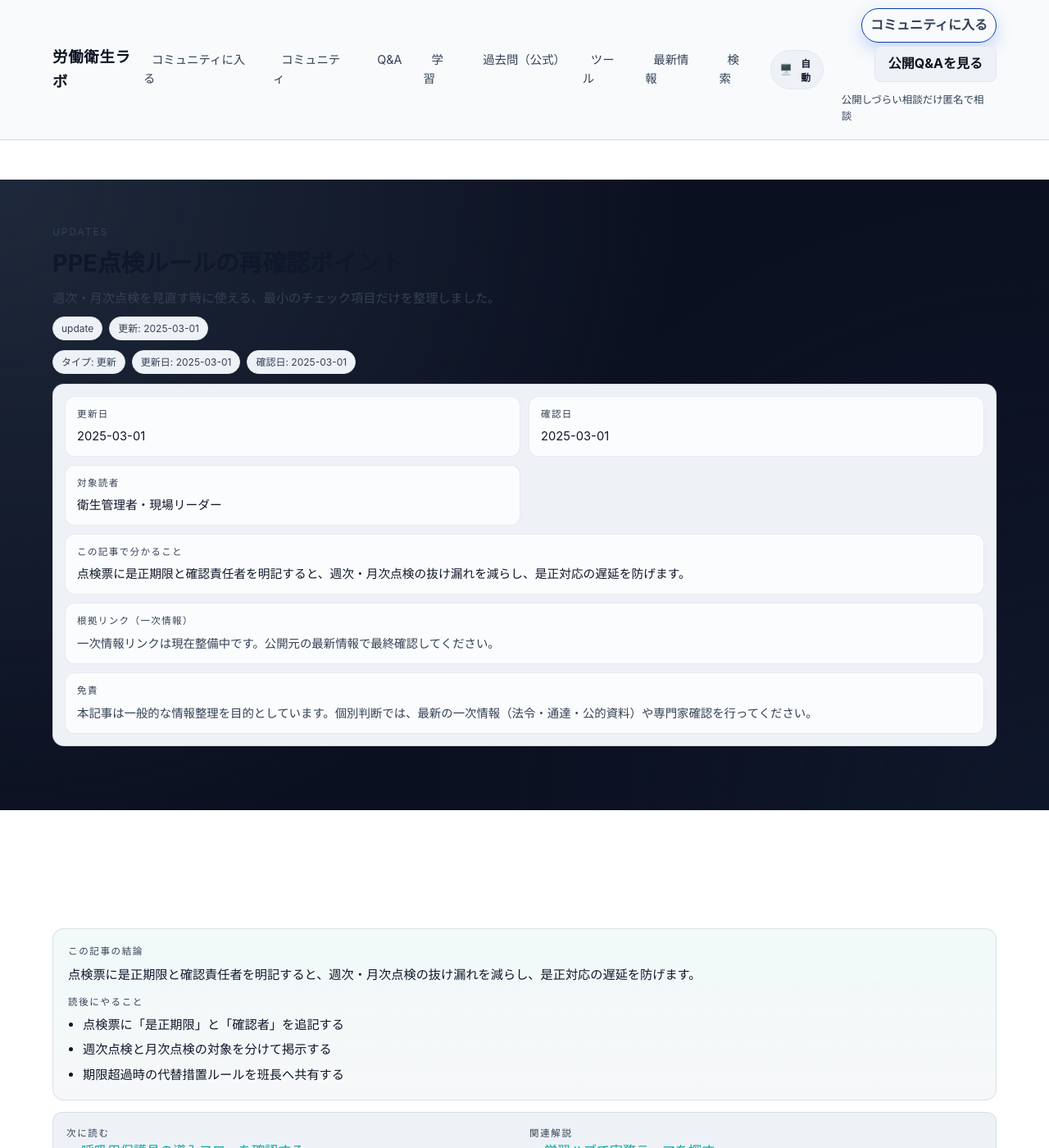
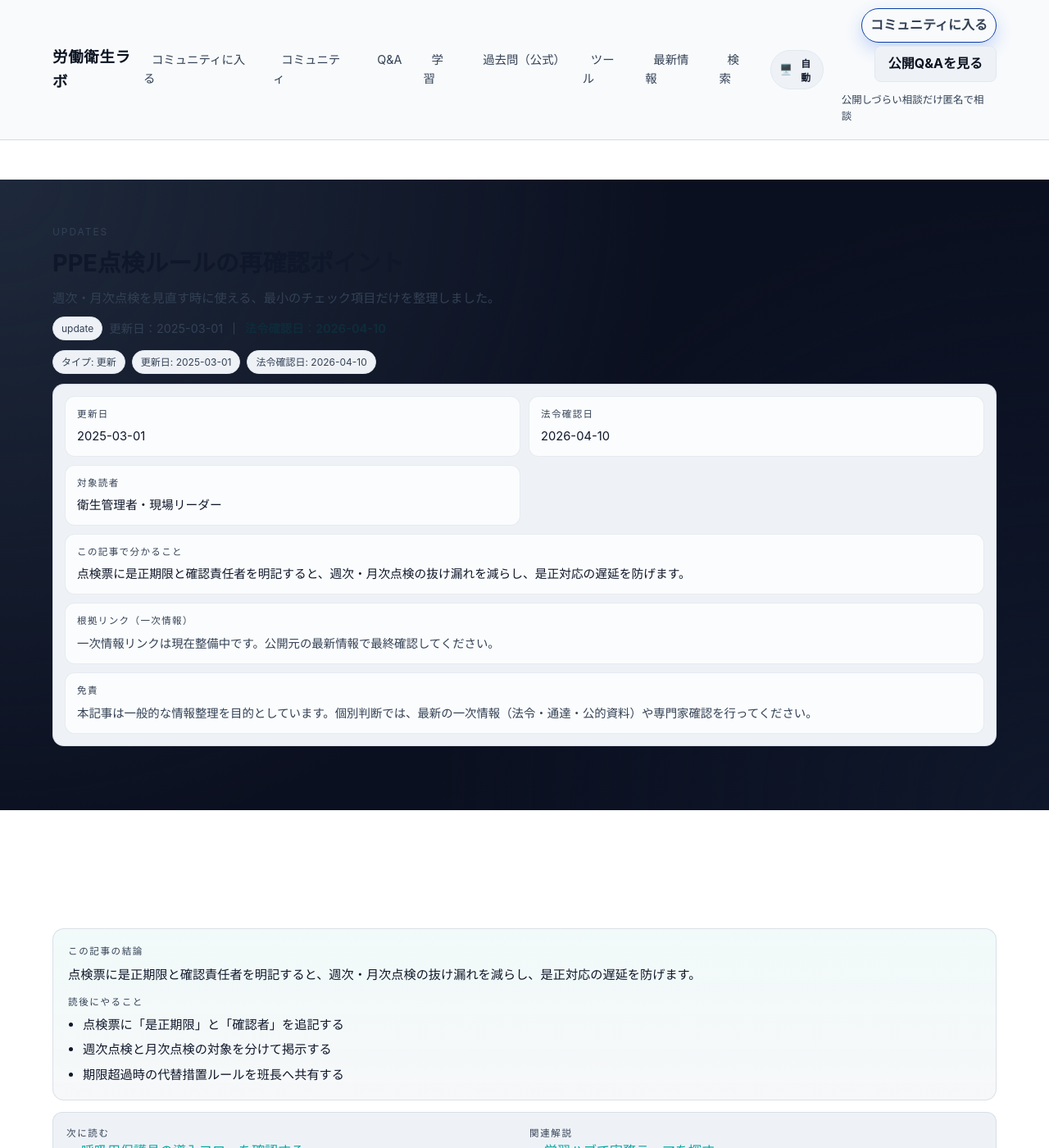
Before and after one commit to rodoeisei-lab/rodoeisei-lab, a Jekyll site: the page built from _updates/ppe-checklist.md, in a window 1280 px wide and 1400 px high. Shown: the whole window at 82% size. Built offline with Jekyll 4.4.1, drawn with Linux system fonts in a browser that asks for light colours.

Commit message:
Add legal-check date metadata in article headers

```diff
--- a/_includes/article-meta-header.html
+++ b/_includes/article-meta-header.html
@@ -25,7 +25,7 @@
     <span class="badge">タイプ: {{ article_type_label }}</span>
     {% if reading_time %}<span class="badge">読了目安: {{ reading_time }}</span>{% endif %}
     {% if updated_at %}<span class="badge">更新日: {{ updated_at }}</span>{% endif %}
-    {% if checked_at %}<span class="badge">確認日: {{ checked_at }}</span>{% endif %}
+    {% if checked_at %}<span class="badge">法令確認日: {{ checked_at }}</span>{% endif %}
     {% if has_sources %}<span class="badge">根拠あり</span>{% endif %}
   </div>
 
@@ -39,7 +39,7 @@
 
     {% if checked_at %}
     <div class="article-trust-meta__item">
-      <p class="article-trust-meta__label">確認日</p>
+      <p class="article-trust-meta__label">法令確認日</p>
       <p class="article-trust-meta__value">{{ checked_at }}</p>
     </div>
     {% endif %}
--- a/_layouts/article.html
+++ b/_layouts/article.html
@@ -22,7 +22,24 @@ layout: base
       <span class="badge">{{ inferred_article_type }}</span>
       {% if page.reading_time %}<span class="badge">{{ page.reading_time }}</span>{% endif %}
       {% assign hero_updated = page.updated_at | default: page.updated %}
-      {% if hero_updated %}<span class="badge">更新: {{ hero_updated }}</span>{% endif %}
+      {% assign hero_checked = page.checked_at | default: page.source_checked_at | default: page.reviewed_at %}
+      {% assign show_unchecked_legal_date = page.show_unchecked_legal_date | default: site.show_unchecked_legal_date %}
+      {% if hero_updated or hero_checked or show_unchecked_legal_date %}
+      <p class="article-meta-dates">
+        {% if hero_updated %}
+        <span class="article-meta-dates__item">更新日：{{ hero_updated }}</span>
+        {% endif %}
+        {% if hero_updated and hero_checked %}
+        <span class="article-meta-dates__separator" aria-hidden="true">｜</span>
+        {% endif %}
+        {% if hero_checked %}
+        <span class="article-meta-dates__item article-meta-dates__item--checked" title="この日付は、法令・通達などの一次情報を確認した日です">法令確認日：{{ hero_checked }}</span>
+        {% elsif show_unchecked_legal_date %}
+        {% if hero_updated %}<span class="article-meta-dates__separator" aria-hidden="true">｜</span>{% endif %}
+        <span class="article-meta-dates__item article-meta-dates__item--pending" title="この日付は、法令・通達などの一次情報を確認した日です">法令確認日：未確認</span>
+        {% endif %}
+      </p>
+      {% endif %}
     </div>
     {% include article-meta-header.html %}
   </div>
--- a/_layouts/post.html
+++ b/_layouts/post.html
@@ -2,3 +2,4 @@
 layout: article
 ---
 {% comment %}「この記事はこんな人向け」は article layout 側で表示します{% endcomment %}
+{% comment %}日付メタ（更新日 / 法令確認日）は article layout の title 直下で共通表示します{% endcomment %}
--- a/_updates/ppe-checklist.md
+++ b/_updates/ppe-checklist.md
@@ -11,6 +11,7 @@ impact: "影響: 中"
 updated: 2025-03-01
 updated_at: 2025-03-01
 reviewed_at: 2025-03-01
+checked_at: 2026-04-10
 source_type: practical
 target: 衛生管理者・現場リーダー
 audience: 衛生管理者・現場リーダー
--- a/assets/css/main.css
+++ b/assets/css/main.css
@@ -1572,7 +1572,49 @@ section { margin: var(--space-5) 0; }
   margin-top: 10px;
 }
 
-
+.article-meta-dates {
+  display: inline-flex;
+  flex-wrap: wrap;
+  align-items: center;
+  gap: 6px;
+  margin: 0;
+  color: var(--text-soft);
+  font-size: .9rem;
+  line-height: 1.5;
+}
+
+.article-meta-dates__item {
+  white-space: nowrap;
+}
+
+.article-meta-dates__item--checked {
+  font-weight: 700;
+  color: color-mix(in srgb, var(--text) 86%, var(--accent));
+}
+
+.article-meta-dates__item--pending {
+  font-weight: 600;
+}
+
+.article-meta-dates__separator {
+  color: var(--muted);
+}
+
+@media (max-width: 640px) {
+  .article-meta-dates {
+    column-gap: 4px;
+    row-gap: 2px;
+    font-size: .84rem;
+  }
+
+  .article-meta-dates__separator {
+    display: none;
+  }
+
+  .article-meta-dates__item {
+    white-space: normal;
+  }
+}
 
 .related-articles {
   margin-top: 26px;
```
